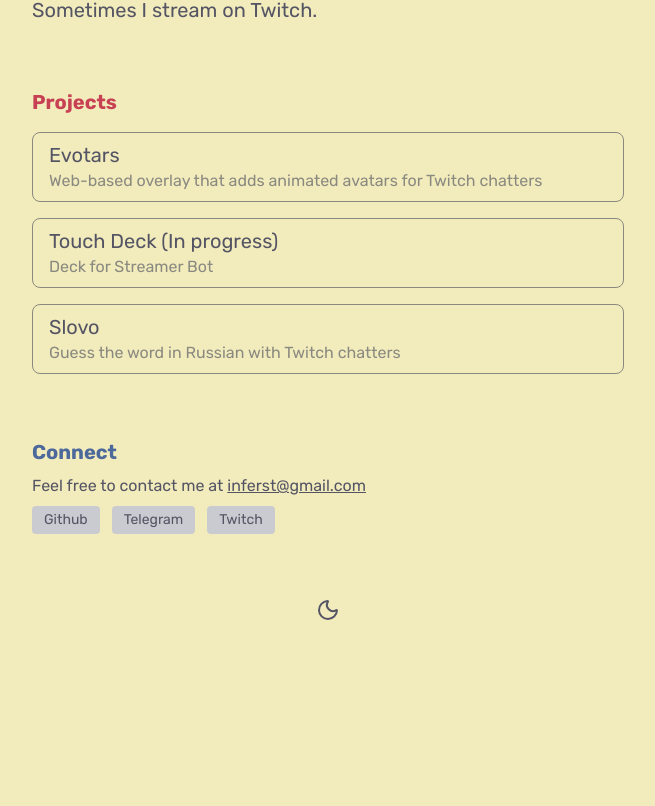
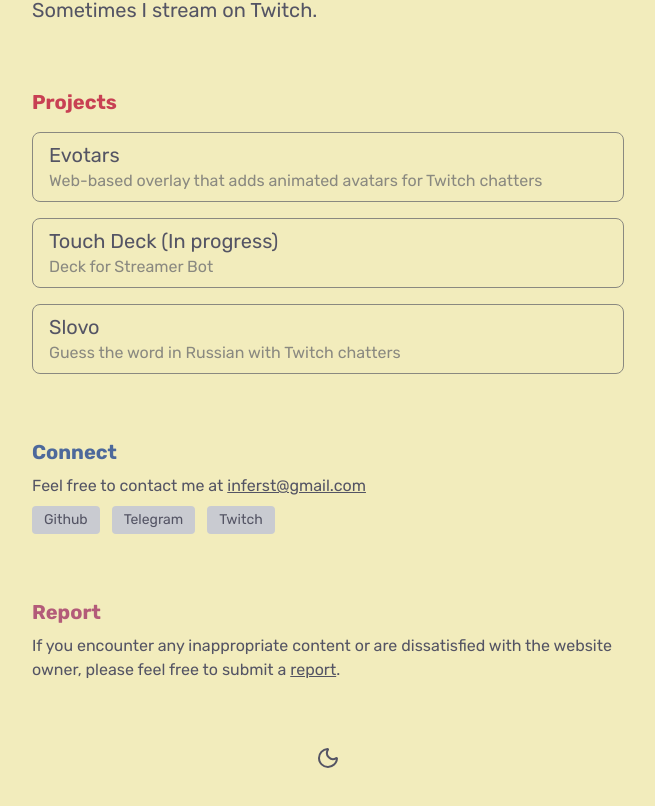
Before and after one commit to inferst/inferst.com, a Next.js app: page / in a window 1280 px wide. Shown: the part 509-1315 px from the top of the page, without its empty margins (312-967 px from the left). Before the commit the page ends 1219 px from the top, so only its background shows below. Built offline with nearby package versions, Linux system fonts and the light colour scheme.

Commit message:
feat: report button

```diff
--- a/package.json
+++ b/package.json
@@ -9,11 +9,14 @@
     "lint": "next lint"
   },
   "dependencies": {
+    "clsx": "^2.1.1",
+    "framer-motion": "^12.23.6",
     "lucide-react": "^0.525.0",
     "next": "15.3.5",
     "next-themes": "^0.4.6",
     "react": "^19.0.0",
-    "react-dom": "^19.0.0"
+    "react-dom": "^19.0.0",
+    "tailwind-merge": "^3.3.1"
   },
   "devDependencies": {
     "@eslint/eslintrc": "^3",
--- a/src/app/globals.css
+++ b/src/app/globals.css
@@ -11,6 +11,7 @@
     --foreground-colored-1: #6F894E;
     --foreground-colored-2: #C84053;
     --foreground-colored-3: #4D699B;
+    --foreground-colored-4: #B35B79;
 }
 
 .dark {
@@ -22,6 +23,7 @@
     --foreground-colored-1: #8A9A7B;
     --foreground-colored-2: #C4746E;
     --foreground-colored-3: #8BA4B0;
+    --foreground-colored-4: #A292A3;
 }
 
 @theme inline {
@@ -33,6 +35,7 @@
   --color-foreground-colored-1: var(--foreground-colored-1);
   --color-foreground-colored-2: var(--foreground-colored-2);
   --color-foreground-colored-3: var(--foreground-colored-3);
+  --color-foreground-colored-4: var(--foreground-colored-4);
   --font-sans: var(--font-rubik-sans);
   --font-mono: var(--font-gohu-mono);
 }
--- a/src/app/page.tsx
+++ b/src/app/page.tsx
@@ -1,5 +1,6 @@
 import Face from "@/components/Face";
 import Project from "@/components/Project";
+import Report from "@/components/Report";
 import ThemeChanger from "@/components/ThemeChanger";
 
 export default function Home() {
@@ -73,6 +74,13 @@
               </a>
             </div>
           </section>
+          <section className="flex flex-col gap-[8px]">
+            <h2 className="text-xl text-foreground-colored-4 font-bold">Report</h2>
+            <p>
+              If you encounter any inappropriate content or are dissatisfied
+              with the website owner, please feel free to submit a <Report />.
+            </p>
+          </section>
         </main>
         <footer className="flex items-center justify-center my-16">
           <ThemeChanger />
--- /dev/null
+++ b/src/components/Report.tsx
@@ -0,0 +1,67 @@
+"use client";
+
+import { cn } from "@/lib/utils";
+import { useLayoutEffect, useRef, useState } from "react";
+import { motion } from "framer-motion";
+
+const randWidth = 400;
+const randHeight = 400;
+
+const Report = () => {
+  const ref = useRef<HTMLButtonElement | null>(null);
+  const [position, setPosition] = useState({ x: 0, y: 0 });
+  const [isClicked, setIsClicked] = useState(false);
+
+  const moveReportButton = (currentX: number, currentY: number) => {
+    if (ref.current) {
+      const buttonRect = ref.current.getBoundingClientRect();
+
+      const viewportWidth = document.documentElement.clientWidth;
+      const viewportHeight = document.documentElement.clientHeight;
+
+      const randX =
+        Math.random() * (viewportWidth - buttonRect.width) + window.scrollX;
+      const randY =
+        Math.random() * (viewportHeight - buttonRect.height) + window.scrollY;
+
+      setIsClicked(true);
+      setPosition({ x: Math.round(randX), y: Math.round(randY) });
+    }
+  };
+
+  const handleTouchStart = (event: React.TouchEvent) => {
+    moveReportButton(
+      event.changedTouches[0].clientX,
+      event.changedTouches[0].clientY,
+    );
+  };
+
+  const handleMouseDown = (event: React.MouseEvent) => {
+    moveReportButton(event.pageX, event.pageY);
+  };
+
+  useLayoutEffect(() => {
+    if (ref.current) {
+      const buttonRect = ref.current.getBoundingClientRect();
+      setPosition({
+        x: buttonRect.x + window.scrollX,
+        y: buttonRect.y + window.scrollY,
+      });
+    }
+  }, []);
+
+  return (
+    <motion.button
+      ref={ref}
+      onMouseDown={handleMouseDown}
+      onTouchStart={handleTouchStart}
+      animate={{ left: `${position.x}px`, top: `${position.y}px` }}
+      transition={{ duration: 0.1 }}
+      className={cn("underline cursor-pointer", isClicked && "absolute")}
+    >
+      report
+    </motion.button>
+  );
+};
+
+export default Report;
--- /dev/null
+++ b/src/lib/utils.ts
@@ -0,0 +1,6 @@
+import { type ClassValue, clsx } from "clsx";
+import { twMerge } from "tailwind-merge";
+
+export function cn(...inputs: ClassValue[]): string {
+  return twMerge(clsx(inputs));
+}
```
Also changed, not shown: 1 other file (tests, documents, lock files or other folders).
